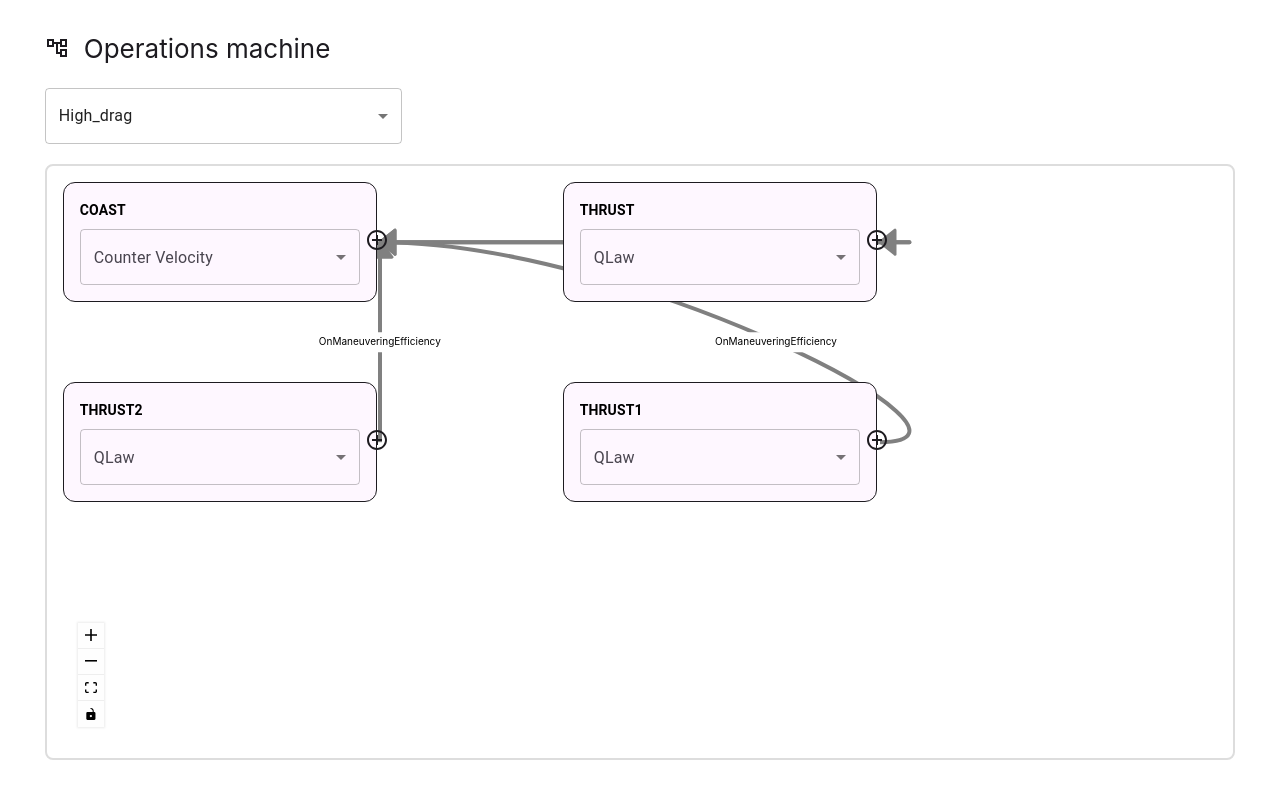
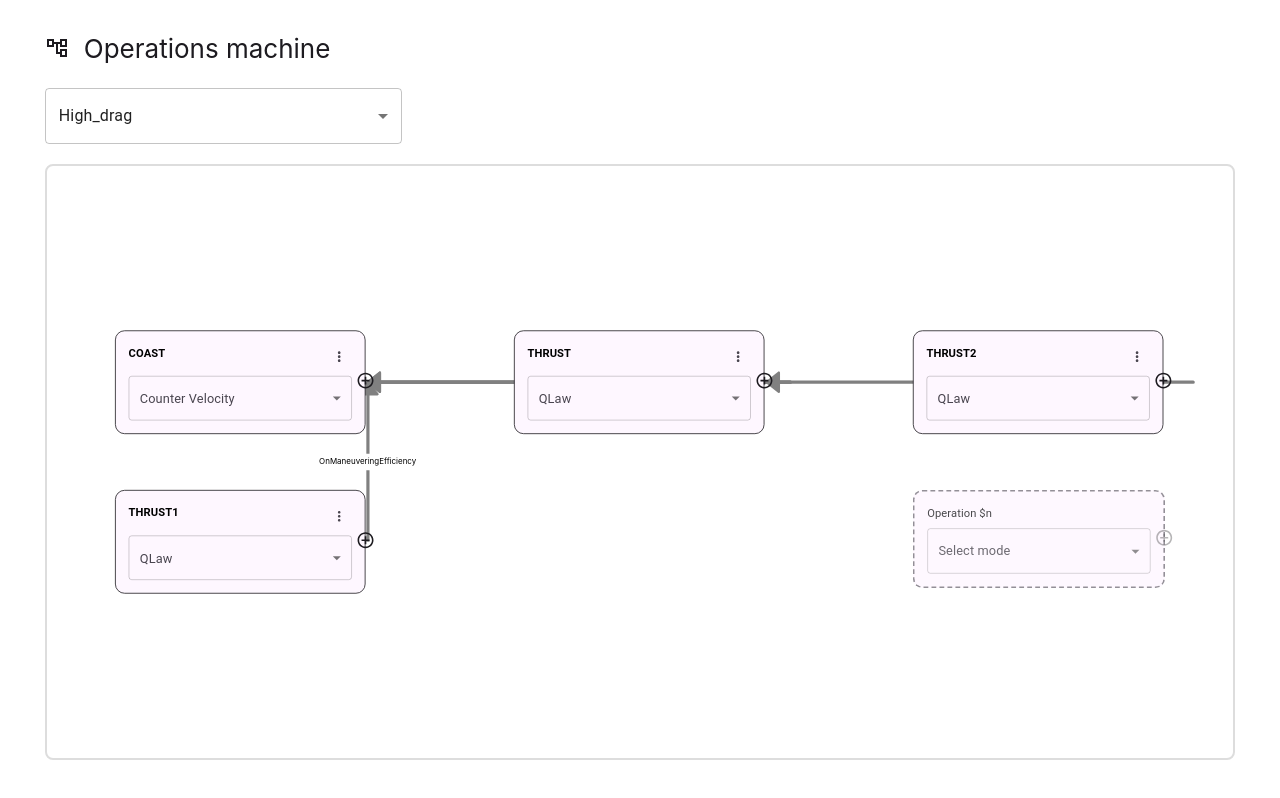
Before and after one commit to tcasazza-ienai/operation-machine-prototype, a React (Create React App) app: page / in a window 1280 px wide. Shown: the top 798 px of the page. Built offline with nearby package versions, Linux system fonts and the light colour scheme.

Commit message:
Empty node Added

```diff
--- a/src/App.tsx
+++ b/src/App.tsx
@@ -6,6 +6,7 @@ import { MenuItem, Select, Box } from '@mui/material';
 
 import OperationMachineBoard from './components/operation-machine/operation-machine-board.tsx';
 import SpacecraftSelect from './components/select/spacecraft-select.tsx';
+import { ReactFlowProvider } from '@xyflow/react';
 
 
 
@@ -24,7 +25,9 @@ function App() {
       </header>
       <body className="App-body">
         <SpacecraftSelect />
-        <OperationMachineBoard />
+        <ReactFlowProvider>
+          <OperationMachineBoard />
+        </ReactFlowProvider>
       </body>
     </div>
   );
--- a/src/components/operation-machine/operation-machine-board.tsx
+++ b/src/components/operation-machine/operation-machine-board.tsx
@@ -1,22 +1,40 @@
 import { Box } from '@mui/material';
-import { Background, Controls, Handle, ReactFlow, useEdgesState, useNodesState } from '@xyflow/react';
+import { Background, Controls, Handle, ReactFlow, useEdgesState, useNodesState, useReactFlow } from '@xyflow/react';
 import React, { useEffect, useState } from 'react';
-import { OperationMachine } from '../../types/operation-machine.types';
+import { Operation, OperationMachine } from '../../types/operation-machine.types';
 import operationMachine1 from '../../data/operation-machines/operation-machine-1.json'
 import { mappingToEdgesOperations, mappingToNodeOperations } from '../../utils/nodeOperations.ts';
 import OperationNode from '../operation/operation-node.tsx';
 import '@xyflow/react/dist/style.css';
 const OperationMachineBoard: React.FC = () => {
     const [operationMachine, setOperationMachine] = useState<OperationMachine>(operationMachine1)
-    const [nodes, setNodes, onNodesChange] = useNodesState(mappingToNodeOperations(operationMachine.operations));
+    const [nodes, setNodes, onNodesChange] = useNodesState([]);
     const [edges, setEdges, onEdgesChange] = useEdgesState([]);
+    const { fitView } = useReactFlow();
 
+    const refreshNodes = (operations: Operation[]) => {
+        const initialOperations = operations
+        initialOperations.push({ op_name: '', mode: { mode_name: '', pointing: { pointer: '', target: '' }, }, events: [] });
+        const initialNodes = mappingToNodeOperations(initialOperations);
+
+        setNodes(initialNodes as never[]);
+    }
 
     useEffect(() => {
         if (nodes.length > 0) {
             setEdges(mappingToEdgesOperations(operationMachine.operations) as never[]);
         }
+        fitView();
     }, [nodes])
+
+
+    useEffect(() => {
+        fitView();
+    }, [edges,])
+
+    useEffect(() => {
+        refreshNodes(operationMachine.operations)
+    }, [operationMachine,])
 
     const nodeTypes = {
         custom: OperationNode,
@@ -27,10 +45,12 @@ const OperationMachineBoard: React.FC = () => {
                 nodes={nodes}
                 edges={edges}
                 nodeTypes={nodeTypes}
+                panOnDrag={false}
+                zoomOnScroll={false}
+                zoomOnPinch={false}
                 style={{ width: '100%', }}
                 nodesDraggable
             >
-                <Controls />
                 <Background
                     gap={1}
                     color="transparent"
--- /dev/null
+++ b/src/components/operation/operation-node-added.tsx
@@ -0,0 +1,80 @@
+import { Box, Button, MenuItem, Select, Typography } from '@mui/material';
+import { Handle, Position } from '@xyflow/react';
+import React, { useEffect, useState } from 'react';
+import AddCircleOutlineIcon from '@mui/icons-material/AddCircleOutline';
+import PopupMenu from '../menu/popup-menu.tsx';
+
+const OperationNodeAdded: React.FC<{ data }> = ({ data }) => {
+    const [selected, setSelected] = useState<string>("");
+    const [modesList, setModeList] = useState<string[]>(["QLaw", "Counter Velocity", "Pointing Nadir", "Along Velocity"])
+    useEffect(() => {
+        if (data?.mode) {
+            setSelected(data?.mode as string);
+        }
+    }, [data.mode]);
+    return (
+        <Box
+            className="nodrag"
+            sx={{
+                padding: 2,
+                border: "1px solid #1D1B20",
+                borderRadius: "12px",
+                background: "#FEF7FF",
+                position: "relative",
+                minWidth: "280px",
+                textAlign: "center",
+                overflow: "visible",
+            }}
+        >
+            <Box sx={{ display: "flex", justifyContent: "space-between", marginBottom: "8px" }}>
+                <Typography sx={{ fontSize: "14px", fontWeight: "bold" }} variant="h6">{data.label as string} </Typography>
+                <PopupMenu />
+            </Box>
+            <Select
+                value={selected}
+                className='nodrag'
+                onChange={(e) => setSelected(e.target.value)}
+                sx={{ position: "relative", width: "100%", color: "#49454F", textAlign: "justify" }}
+            >
+                <Box sx={{ display: "flex", justifyContent: "space-between", height: "40px", alignItems: "center", padding: "8px 12px", borderBottom: "1px solid #CAC4D0", zIndex: "-1" }}>
+                    <Typography sx={{ fontSize: "14px", fontWeight: "bold" }} variant="h6">Modes:</Typography>
+                    <Button disableRipple size="small" sx={{
+                        borderRadius: 50, color: "#49454F", padding: "16px", width: "24px",
+                        height: "24px",
+                        minWidth: "24px",
+                        minHeight: "24px",
+                    }}>
+                        <AddCircleOutlineIcon fontSize="small" />
+                    </Button>
+                </Box>
+                {modesList.map((item, index) => (
+                    <MenuItem value={item} key={item + index}>{item}</MenuItem>
+                ))}
+
+            </Select>
+            <Handle
+                type="source"
+                position={Position.Right}
+                style={{ visibility: "hidden" }}
+            />
+            <Handle
+                type="target"
+                position={Position.Right}
+                style={{ visibility: "hidden" }}
+            />
+            <Box
+                sx={{
+                    position: "absolute",
+                    right: "-13px",
+                    top: "50%",
+                    transform: "translateY(-50%)",
+                    cursor: "pointer",
+                }}
+            >
+                <AddCircleOutlineIcon sx={{ color: "#1D1B20", cursor: "pointer", zIndex: 1000 }} />
+            </Box>
+        </Box>
+    );
+};
+
+export default OperationNodeAdded;
--- /dev/null
+++ b/src/components/operation/operation-node-empty.tsx
@@ -0,0 +1,78 @@
+import { Box, Button, MenuItem, Select, Typography } from '@mui/material';
+import { Handle, Position } from '@xyflow/react';
+import React, { useState } from 'react';
+import AddCircleOutlineIcon from '@mui/icons-material/AddCircleOutline';
+
+
+const OperationNodeEmpty: React.FC = () => {
+    const [selected, setSelected] = useState<string>("");
+    const [modesList, setModeList] = useState<string[]>(["QLaw", "Counter Velocity", "Pointing Nadir", "Along Velocity"])
+
+    return (
+        <Box
+            className="nodrag"
+            sx={{
+                padding: 2,
+                border: "2px dashed #79747E",
+                borderRadius: "12px",
+                opacity: 0.8,
+                background: "#FEF7FF",
+                position: "relative",
+                minWidth: "280px",
+                textAlign: "center",
+                overflow: "visible",
+            }}
+        >
+            <Box sx={{ display: "flex", justifyContent: "space-between", marginBottom: "8px" }}>
+                <Typography sx={{ color: "#1D1B20", fontSize: "14px", fontWeight: "400" }} variant="h6">Operation $n </Typography>
+            </Box>
+            <Select
+                displayEmpty
+                renderValue={selected !== "" ? undefined : () => <Typography sx={{ color: "#49454F" }}>Select mode</Typography>}
+                value={selected}
+                className='nodrag'
+                onChange={(e) => setSelected(e.target.value)}
+                sx={{ position: "relative", width: "100%", color: "#49454F", textAlign: "justify" }}
+            >
+                <Box sx={{ display: "flex", justifyContent: "space-between", height: "40px", alignItems: "center", padding: "8px 12px", borderBottom: "1px solid #CAC4D0", zIndex: "-1" }}>
+                    <Typography sx={{ fontSize: "14px", fontWeight: "bold" }} variant="h6">Modes:</Typography>
+                    <Button disableRipple size="small" sx={{
+                        borderRadius: 50, color: "#49454F", padding: "16px", width: "24px",
+                        height: "24px",
+                        minWidth: "24px",
+                        minHeight: "24px",
+                    }}>
+                        <AddCircleOutlineIcon fontSize="small" />
+                    </Button>
+                </Box>
+                {modesList.map((item, index) => (
+                    <MenuItem value={item} key={item + index}>{item}</MenuItem>
+                ))}
+
+            </Select>
+            <Handle
+                type="source"
+                position={Position.Right}
+                style={{ visibility: "hidden" }}
+            />
+            <Handle
+                type="target"
+                position={Position.Right}
+                style={{ visibility: "hidden" }}
+            />
+            <Box
+                sx={{
+                    position: "absolute",
+                    right: "-13px",
+                    top: "50%",
+                    transform: "translateY(-50%)",
+                    cursor: "pointer",
+                }}
+            >
+                <AddCircleOutlineIcon sx={{ color: "#1D1B20", cursor: "pointer", zIndex: 1000, opacity: 0.4 }} />
+            </Box>
+        </Box>
+    );
+};
+
+export default OperationNodeEmpty;
--- a/src/components/operation/operation-node.tsx
+++ b/src/components/operation/operation-node.tsx
@@ -3,80 +3,20 @@ import { Handle, NodeProps, Position } from "@xyflow/react";
 import React, { useEffect } from "react";
 import { useState } from "react";
 import AddCircleOutlineIcon from '@mui/icons-material/AddCircleOutline';
+import OperationNodeAdded from "./operation-node-added.tsx";
+import OperationNodeEmpty from "./operation-node-empty.tsx";
 
 const OperationNode: React.FC<NodeProps> = ({ data }) => {
-    const [modesList, setModeList] = useState(["QLaw", "Counter Velocity", "Pointing Nadir", "Along Velocity"])
-    const [selected, setSelected] = useState<string>("");
+
+    useEffect(() => {
+        console.log(data);
+    }, [])
+    return (
+        <>
+            {(data.label as string).length > 0 ? <OperationNodeAdded data={data} /> : <OperationNodeEmpty />}
+        </>
 
 
-
-    useEffect(() => {
-        if (data?.mode) {
-            setSelected(data?.mode as string);
-        }
-    }, [data.mode]);
-    return (
-        <Box
-            className="nodrag"
-            sx={{
-                padding: 2,
-                border: "1px solid #1D1B20",
-                borderRadius: "12px",
-                background: "#FEF7FF",
-                position: "relative",
-                minWidth: "280px",
-                textAlign: "center",
-                overflow: "visible",
-            }}
-        >
-            <Box sx={{ display: "flex", justifyContent: "space-between", marginBottom: "8px" }}>
-                <Typography sx={{ fontSize: "14px", fontWeight: "bold" }} variant="h6">{data.label as string} </Typography>
-
-            </Box>
-            <Select
-                value={selected}
-                className='nodrag'
-                onChange={(e) => setSelected(e.target.value)}
-                sx={{ position: "relative", width: "100%", color: "#49454F", textAlign: "justify" }}
-            >
-                <Box sx={{ display: "flex", justifyContent: "space-between", height: "40px", alignItems: "center", padding: "8px 12px", borderBottom: "1px solid #CAC4D0", zIndex: "-1" }}>
-                    <Typography sx={{ fontSize: "14px", fontWeight: "bold" }} variant="h6">Modes:</Typography>
-                    <Button disableRipple size="small" sx={{
-                        borderRadius: 50, color: "#49454F", padding: "16px", width: "24px",
-                        height: "24px",
-                        minWidth: "24px",
-                        minHeight: "24px",
-                    }}>
-                        <AddCircleOutlineIcon fontSize="small" />
-                    </Button>
-                </Box>
-                {modesList.map((item) => (
-                    <MenuItem value={item} >{item}</MenuItem>
-                ))}
-
-            </Select>
-            <Handle
-                type="source"
-                position={Position.Right}
-                style={{ visibility: "hidden" }}
-            />
-            <Handle
-                type="target"
-                position={Position.Right}
-                style={{ visibility: "hidden" }}
-            />
-            <Box
-                sx={{
-                    position: "absolute",
-                    right: "-13px",
-                    top: "50%",
-                    transform: "translateY(-50%)",
-                    cursor: "pointer",
-                }}
-            >
-                <AddCircleOutlineIcon sx={{ color: "#1D1B20", cursor: "pointer", zIndex: 1000 }} />
-            </Box>
-        </Box>
     );
 };
 
--- a/src/components/select/spacecraft-select.tsx
+++ b/src/components/select/spacecraft-select.tsx
@@ -38,7 +38,7 @@ const SpacecraftSelect: React.FC = () => {
                 },
             }}
         >
-            {spacecraftList.map((spacecraft) => (<MenuItem value={spacecraft.name} style={{ display: "flex", justifyContent: "start" }}>{spacecraft.name}</MenuItem>))}
+            {spacecraftList.map((spacecraft, index) => (<MenuItem key={spacecraft.name + index} value={spacecraft.name} style={{ display: "flex", justifyContent: "start" }}>{spacecraft.name}</MenuItem>))}
 
         </Select>
     );
```
